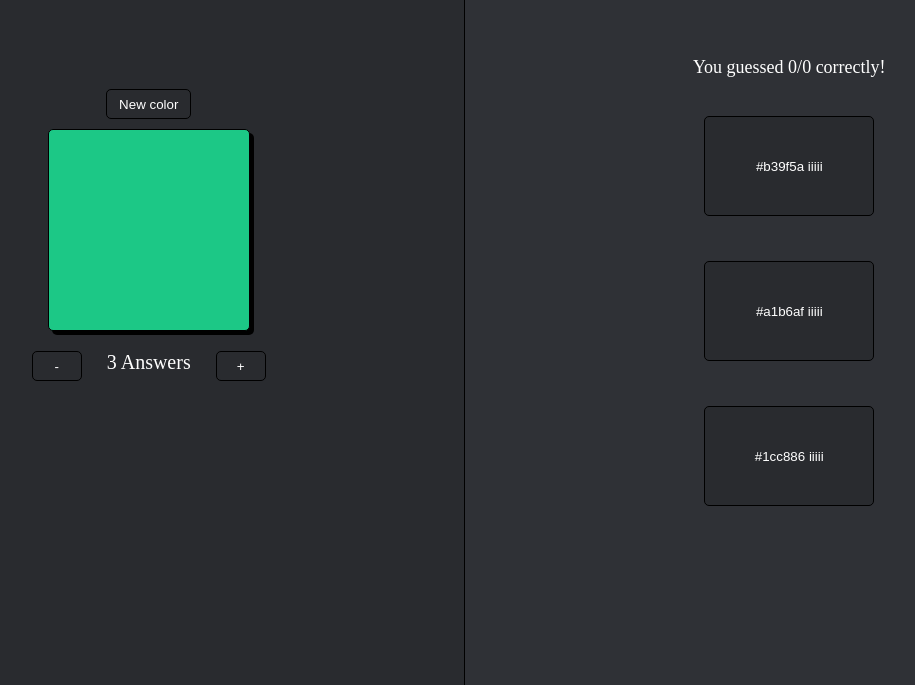
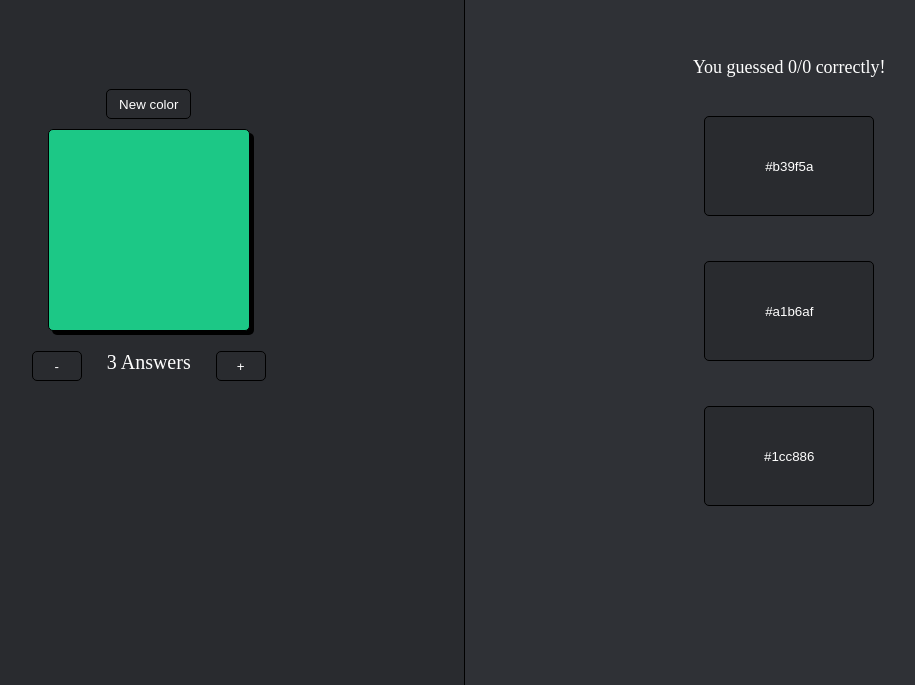
Before and after one commit to 6fy/HexPro, a React (Vite) app: page / in a window 1280 px wide. Shown: the part 115-800 px from the top of the page, without its empty margins (166-1081 px from the left). Built offline with nearby package versions, Linux system fonts and the light colour scheme.

Commit message:
cleaning up

```diff
--- a/src/App.tsx
+++ b/src/App.tsx
@@ -162,17 +162,11 @@ function App() {
 
 
 				{
-					answers.map((answer) => {
-						if (answer.hide) {
-							return <button key={answer.color} className="unclickable">
-								{answer.color} ooooo {answer.hide}
-							</button>;
-						}
-
-						return <button key={answer.color} onClick={() => checkAnswer(answer.color)}>
-							{answer.color} iiiii {answer.hide}
-						</button>;
-					})
+					answers.map((answer) =>
+						<button key={answer.color} onClick={() => checkAnswer(answer.color)}>
+							{answer.color}
+						</button>
+					)
 				}
 
 				{previousAnswer != null &&
```
